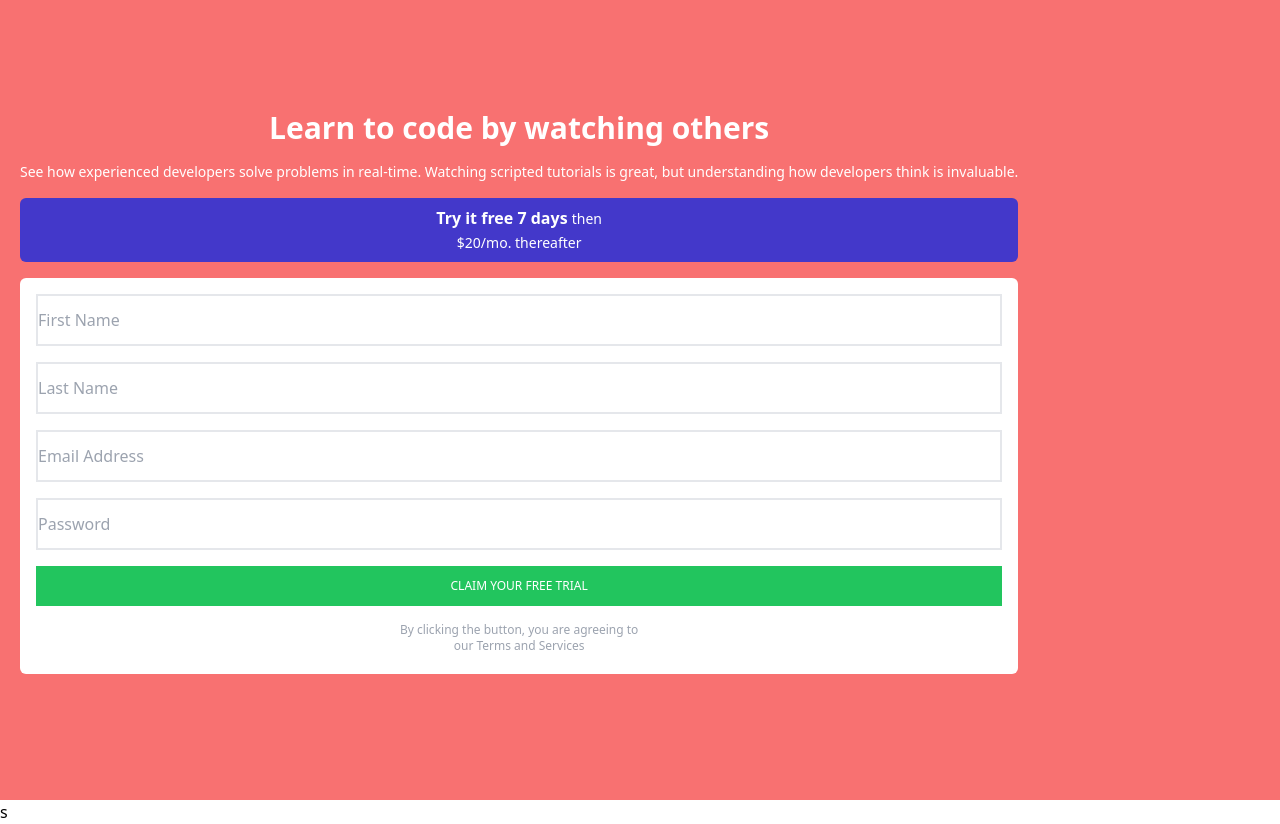
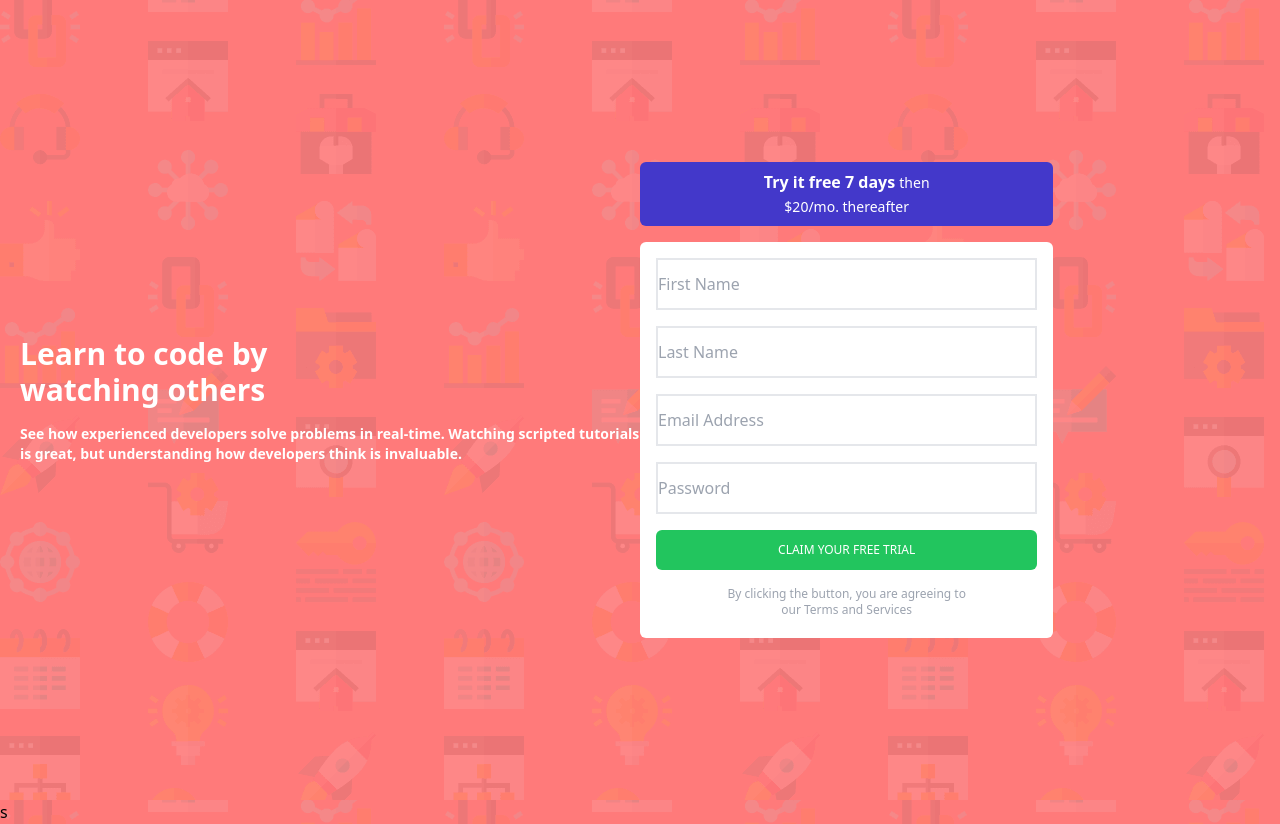
Before and after one commit to MrSagarRB/Intro-component, a website: page index.html in a window 1280 px wide. Drawn offline with Linux system fonts and the light colour scheme.

Commit message:
Add files via upload

```diff
--- a/index.html
+++ b/index.html
@@ -1,8 +1,10 @@
 <!DOCTYPE html>
 <html lang="en">
+
 <head>
   <meta charset="UTF-8">
-  <meta name="viewport" content="width=device-width, initial-scale=1.0"> <!-- displays site properly based on user's device -->
+  <meta name="viewport" content="width=device-width, initial-scale=1.0">
+  <!-- displays site properly based on user's device -->
 
   <link rel="icon" type="image/png" sizes="32x32" href="./images/favicon-32x32.png">
 
@@ -13,20 +15,72 @@
 
   <!-- Feel free to remove these styles or customise in your own stylesheet 👍 -->
   <style>
-    .attribution { font-size: 11px; text-align: center; }
-    .attribution a { color: hsl(228, 45%, 44%); }
+    .color1 {
+      background-color: hsl(0, 100%, 74%);
+
+      background-image: url('./images/bg-intro-desktop.png');
+
+
+    }
+
+    .color2 {
+
+      background-color: hsl(154, 59%, 51%);
+    }
+
+    .color3 {
+
+      background-color: hsl(249, 10%, 26%);
+    }
+
+
+    .color4 {
+
+      background-color: hsl(246, 25%, 77%);
+    }
+
+
+
+
+
+
+
+
+
+
+
+
+
+    .attribution {
+      font-size: 11px;
+      text-align: center;
+    }
+
+    .attribution a {
+      color: hsl(228, 45%, 44%);
+    }
   </style>
 </head>
-<body>
+
+<body class="color1" >
 
 
-  <div class="flex h-screen w-full items-center bg-red-400">
-    <div class="m-5 space-y-4">
-      <div class="text-3xl text-white text-center font-semibold">Learn to code by watching others</div>
+  <div class="flex h-screen w-full items-center  justify-center ">
+    <div class="m-5 space-y-4 w-96 h-screen sm:w-auto sm:flex sm:items-center">
+      <div class="text-3xl sm:w-3/6 text-white text-center sm:text-left font-semibold ">
+        <h1>
+          Learn to code by<br />
+          watching others
+        </h1>
 
-      <div><p class="text-sm text-center text-white">See how experienced developers solve problems in real-time. Watching scripted tutorials is great, but understanding how developers think is invaluable.</p></div>
+        <p class="text-sm text-center text-white sm:text-left sm:pt-4 ">See how experienced developers solve problems in
+          real-time. Watching scripted tutorials is great, but understanding how developers think is invaluable.</p>
 
-      <div class="bg-indigo-700 p-2 text-white rounded-md text-center">
+
+      </div>
+
+      <div class="sm:w-2/6">
+        <div class="bg-indigo-700 p-2 text-white rounded-md text-center hover:opacity-90">
           <h1 class="font-bold">
             Try it free 7 days
             <span class="font-light text-sm">
@@ -37,20 +91,21 @@
         </div>
 
         <div class="bg-white text-center rounded-md">
-        <div class="space-y-4 flex flex-col m-4">
-          <input type="text" placeholder="First Name" class="border-2 py-3 mt-4" />
+          <div class="space-y-4 flex flex-col m-4 ">
+            <input type="text" placeholder="First Name" class="border-2 py-3 mt-4 " />
             <input type="text" placeholder="Last Name " class="border-2 py-3" />
             <input type="email" placeholder="Email Address" class="border-2 py-3" />
             <input type="text" placeholder="Password" class="border-2 py-3" />
-          <button class="bg-green-500 text-white uppercase text-xs py-3 hover:opacity-80">Claim your free trial</button>
-          <p class="text-center text-xs pb-5 text-gray-400">By clicking the button, you are agreeing to <br />our Terms and Services</p>
+
+            <button class="bg-green-500 text-white uppercase text-xs py-3 hover:opacity-80 rounded-md">Claim your free
+              trial</button>
+            <p class="text-center text-xs pb-5 text-gray-400">By clicking the button, you are agreeing to <br />our
+              Terms and Services</p>
           </div>
         </div>
       </div>
     </div>
-
-
-
+  </div>
 
 
 
@@ -67,4 +122,5 @@
     </p>
   </footer> -->s
 </body>
+
 </html>
```
Also changed, not shown: dist/output.css. Lines whose indentation alone changed are shown as unchanged.
